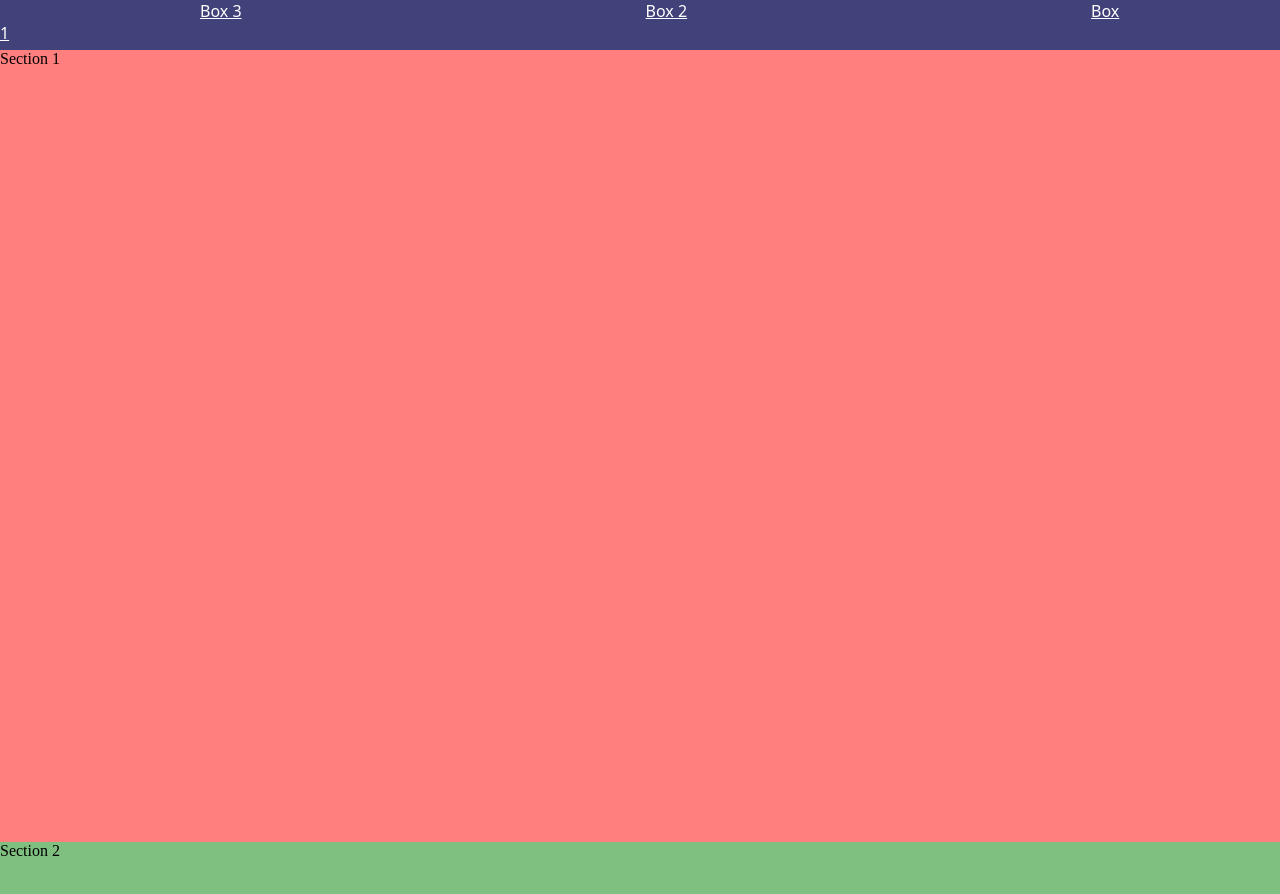
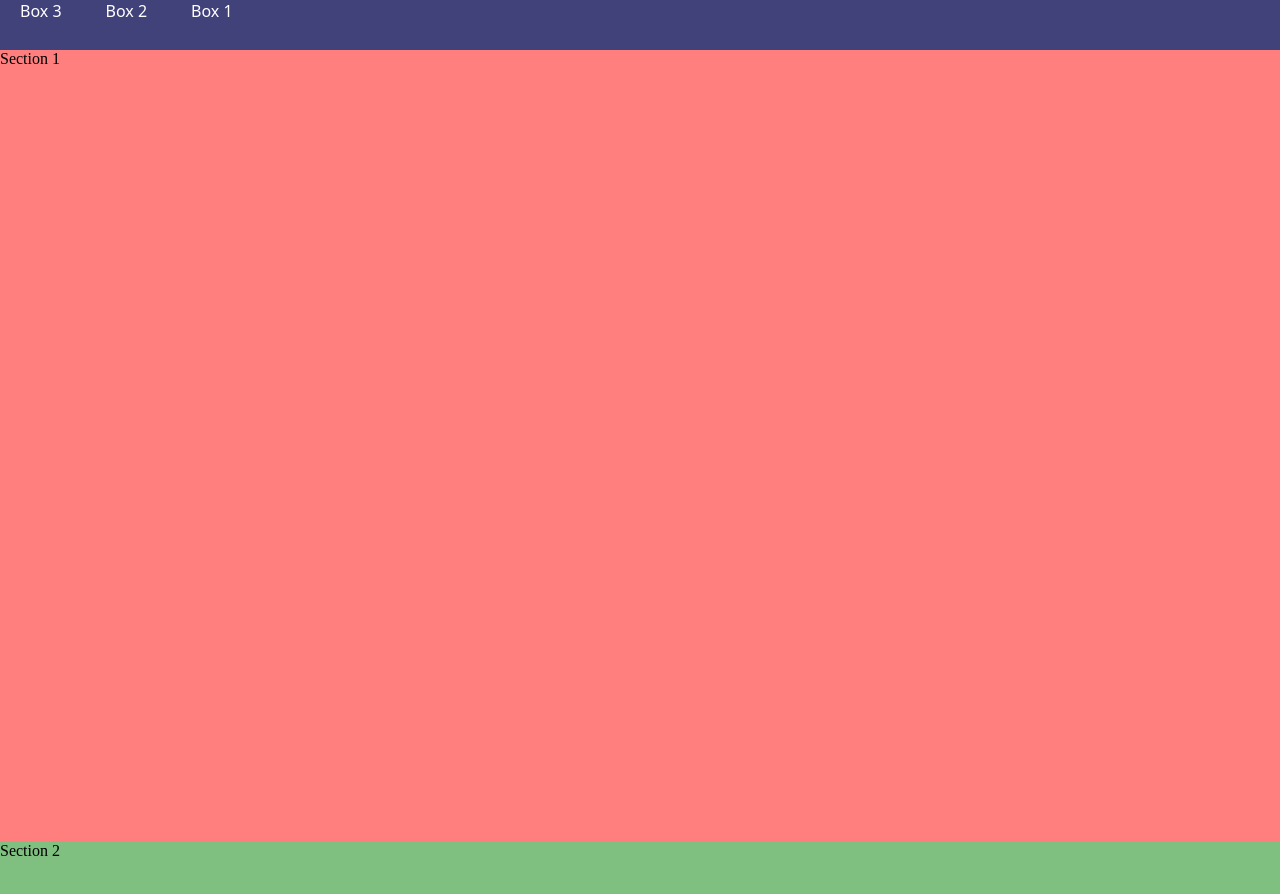
Before and after one commit to Crabby006/Smooth-Scroll, a plain HTML site: page index.html in a window 1280 px wide. Shown: the top 894 px of the page. Drawn offline with Linux system fonts and the light colour scheme.

Commit message:
style.css

```diff
--- a/style.css
+++ b/style.css
@@ -24,8 +24,10 @@
 }
 
 a {
-  color: white;
-  padding: 200px;
+    color: white;
+  padding: 20px;
   font-family: system-ui, -apple-system, BlinkMacSystemFont, "Segoe UI", Roboto,
     Oxygen, Ubuntu, Cantarell, "Open Sans", "Helvetica Neue", sans-serif;
+  font-weight: 500;
+  text-decoration: none;
 }
```
